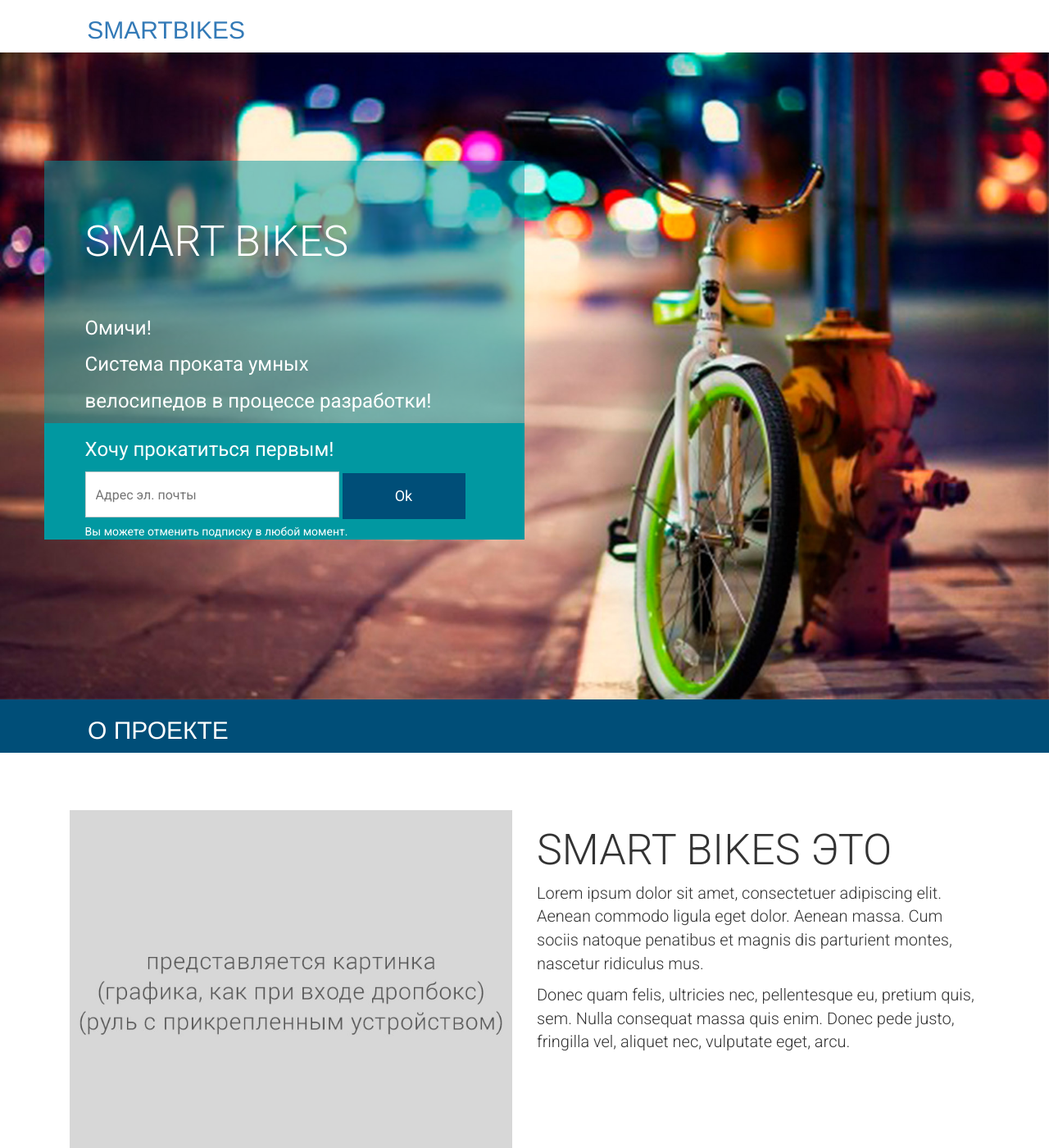
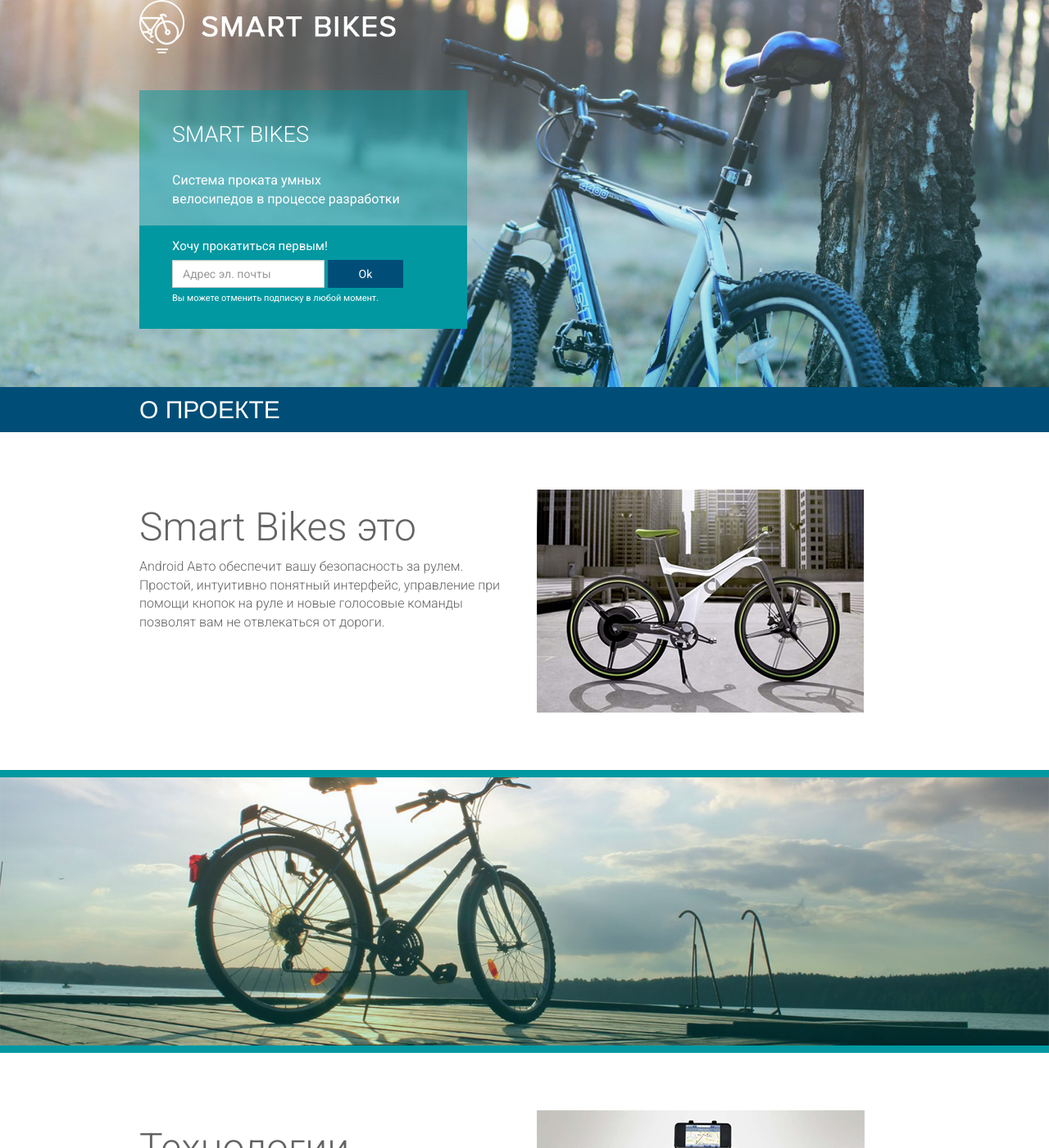
Before and after one commit to blan4/SmartBikesLanding, a Jekyll site: the page built from index.html, in a window 1280 px wide and 1400 px high. Shown: the whole window at 82% size. Built offline with Jekyll 4.4.1, drawn with Linux system fonts in a browser that asks for light colours; nearby versions of some CDN libraries; some of the changed text lies outside the part shown.

Commit message:
new design

```diff
--- a/_includes/footer.html
+++ b/_includes/footer.html
@@ -1,5 +1,10 @@
 <div class="site-footer">
-  <div class="container">
-    <p>Smart bikes</p>
+  <div class="content">
+    <div class="copyright">
+      <p>&copy; Smart Bikes, 2014</p>
+    </div>
+    <div class="likesBox">
+      <div id="vkLike"></div>
+    </div>
   </div>
 </div>
--- a/_includes/header.html
+++ b/_includes/header.html
@@ -1,12 +1,5 @@
-<header class="navbar main-navbar navbar-fixed-top">
-  <div class="raw">
-    <div class="navbar-header">
-      <button class="navbar-toggle collapsed" data-target=".bar" data-toggle="collapse" type="button">
-        <span class="sr-only">Toggle navigation</span><span class="icon-bar"></span>
-        <span class="icon-bar"></span>
-        <span class="icon-bar"></span>
-      </button>
-      <h2><a href="/">SmartBikes</a></h2>
-    </div>
+<header class="logo">
+  <div class="content">
+    <img src="img/logo.png" />
   </div>
 </header>
--- a/_includes/subscription.html
+++ b/_includes/subscription.html
@@ -1,15 +1,15 @@
 <div class="section">
   <div class="raw">
-    <div class="content">
-      <div class="sub-content">
-        <img src="img/bike_pic.jpg" class="img-responsive" />
+    <div class="sub-content">
+      <img src="img/background.jpg" class="img-responsive" />
+      <div class="content">
         <div class="subscription">
           <div class="description">
             <div class="text">
               <h1 class="big white">Smart Bikes</h1>
-              <p class="white">Омичи!</p>
               <p class="white">Система проката умных</p>
-              <p class="white">велосипедов в процессе разработки!</p>
+              <p class="white">велосипедов в процессе разработки</p>
+              <br>
             </div>
             <div class="subscription-form">
               <div class="text">
@@ -17,13 +17,10 @@
                   <label for="entry_email">
                     <span class="white">Хочу прокатиться первым!</span>
                   </label>
-                  <input placeholder="Адрес эл. почты" class="form-control-fixed subscription-input" id="entry_email" name="email" type="email" />
-                  <input class="btn btn-green" type="submit" value="Ok" />
+                  <input placeholder="Адрес эл. почты" class="form-control" id="entry_email" name="email" type="email" />
+                  <input class="btn" type="submit" value="Ok" />
                 </form>
                 <p class="privacy white">Вы можете отменить подписку в любой момент. </p>
-                <div id="likesBox">
-                  <div id="vkLike"></div>
-                </div>
                 <div id="responseBox"></div>
               </div>
             </div>
--- a/_layouts/default.html
+++ b/_layouts/default.html
@@ -10,16 +10,12 @@
     {% include subscription.html %}
 
     <div class="navbar my-navbar">
-      <div class="raw">
-        <div class="navbar-header">
-          <h2 class="nav-word">О проекте</h2>
-        </div>
+      <div class="content">
+        <h2 class="nav-word">О проекте</h2>
       </div>
     </div>
 
-    <div class="content">
-      {{ content }}
-    </div>
+    {{ content }}
 
     {% include footer.html %}
   </body>
--- a/css/app.scss
+++ b/css/app.scss
@@ -3,23 +3,21 @@
 
 $color-1: #004e78;
 
-body {
-  padding-top: 50px;
-}
-
 h1 {
   font-family: Roboto;
   font-weight: 300;
   text-transform: uppercase;
-  font-size: 52px;
+  font-size: 27px;
 }
 
 .big {
-  padding-top: 70px;
-  padding-bottom: 50px;
+  padding-top: 40px;
+  padding-bottom: 30px;
+  margin: 0;
 }
 
 h2 {
+  margin-top: 10px;
   text-transform: uppercase;
 }
 
@@ -31,22 +29,21 @@ h3 {
 
 p.privacy {
   margin-top: 5px;
-  font-size: 14px;
+  font-size: 11px;
 }
 
 p {
   font-family: Roboto;
   font-weight: 400;
-  font-size: 24px;
+  font-size: 16px;
+  margin: 0;
 }
 
 .subscription {
-  bottom: 23%;
-  margin-left: 4.2%;
+  bottom: 15%;
   position: absolute;
-  width: 45.83%;
+  width: 400px;
   .description {
-    min-width: 310px;
     background-color: rgba(1,152,161,0.5);
   }
   .subscription-form {
@@ -54,36 +51,29 @@ p {
     background-color: rgba(1,152,161,1);
   }
   .text {
-    margin-left: 8.5%;
+    margin-left: 40px;
   }
   .subscription-input {
-    width: 51%;
-    min-width: 310px;
+    width: 400px;
   }
 }
 
 .btn {
-  height: 56px;
-  font-size: 18px;
+  font-size: 14px;
   font-family: Roboto;
-  width: 150px;
+  width: 92px;
 }
 
-.form-control-fixed {
-  height: 56px !important;
-  width: 450px;
-  padding: 6px 12px;
-  border: 1px solid #ccc;
+.form-control {
   font-weight: 400;
   font-family: Roboto;
-  font-size: 16px;
+  font-size: 14px;
 }
 
 .content {
-  position: relative;
-  overflow: hidden;
-  width: 100%;
-  height: 100%;
+  margin-left: auto;
+  margin-right: auto;
+  width: 940px;
 }
 
 .sub-content {
@@ -102,48 +92,29 @@ p {
 }
 
 .my-navbar {
+  width: 100%;
   margin: 0;
   background-color: $color-1;
   color: #ffffff;
   border-radius: 0;
 }
 
-.main-navbar {
-  background-color: #ffffff;
-}
-
-section.right {
-  height: 600px;
-}
-
-section.left {
-  height: 600px;
-}
-
-.navbar-header {
-  margin-left: 8.3%;
-}
-
-.img-sized {
-  width: 540px;
-  height: auto;
-}
-
-.article {
-  margin-left: 10.4%;
-  margin-right: 10.4%;
+header.logo {
+  position: absolute;
+  z-index: 1000;
+  width: 100%;
 }
 
 label {
   padding-top: 15px;
-  margin-bottom: 10px;
+  margin-bottom: 5px;
   display: block;
 }
 
 span {
   font-family: Roboto;
   font-weight: 400;
-  font-size: 24px;
+  font-size: 15px;
 }
 
 .white {
@@ -156,10 +127,16 @@ span {
 
 .light {
   font-weight: 300;
+  text-transform: none;
+  color: #636363;
+}
+
+h1.light {
+  font-size: 48px;
 }
 
 p.light {
-  font-size: 20px;
+  font-size: 16px;
 }
 
 section {
@@ -167,12 +144,40 @@ section {
 }
 
 .bordered {
-  border-bottom: 3px solid #0198a1;
+  border-bottom: 9px solid #0198a1;
   padding-bottom: 70px;
   padding-top: 70px;
 }
 
+.bordered-picture {
+  border-bottom: 9px solid #0198a1;
+}
+
 .site-footer {
   height: 100%;
+  width: 100%;
   background-color: #0198a1;
+  overflow: hidden;
+  p {
+    font-size: 14px;
+    font-weight: 300;
+    font-family: Roboto;
+    color: #ffffff;
+    vertical-align: middle;
+  }
+  .likesBox {
+    display: inline-block;
+  }
+
+  .copyright {
+    display: inline-block;
+  }
 }
+
+.text-block {
+  padding-left: 0;
+}
+
+#responseBox {
+  height: 30px;
+}
--- a/index.html
+++ b/index.html
@@ -3,46 +3,31 @@ layout: default
 ---
 
 <div class="col-md-12 bordered">
-  <div class="container">
-    <div class="col-md-6">
-      <img src='img/pic_1.jpg' class='img-sized' />
+  <div class="content">
+    <div class="col-md-6 text-block">
+      <h1 class="light">Smart Bikes это</h1>
+      <p class="light">Android Авто обеспечит вашу безопасность за рулем. Простой, интуитивно понятный интерфейс, управление при помощи кнопок на руле и новые голосовые команды позволят вам не отвлекаться от дороги.
+      </p>
     </div>
     <div class="col-md-6">
-      <h1 class="light">Smart Bikes это</h1>
-      <p class="light">Lorem ipsum dolor sit amet, consectetuer adipiscing elit. Aenean commodo ligula eget dolor. Aenean massa. Cum sociis natoque penatibus et magnis dis parturient montes, nascetur ridiculus mus.
-      </p>
-      <p class="light">Donec quam felis, ultricies nec, pellentesque eu, pretium quis, sem. Nulla consequat massa quis enim. Donec pede justo, fringilla vel, aliquet nec, vulputate eget, arcu.
-      </p>
+      <img src='img/bike_1.jpg' />
     </div>
   </div>
 </div>
 
+<div class="bordered-picture">
+  <img src="img/background_second.jpg" class="img-responsive" />
+</div>
+
 <div class="col-md-12 bordered">
-  <div class="container">
-    <div class="col-md-6">
-      <h1 class="light">Smart Bikes это</h1>
-      <p class="light">Lorem ipsum dolor sit amet, consectetuer adipiscing elit. Aenean commodo ligula eget dolor. Aenean massa. Cum sociis natoque penatibus et magnis dis parturient montes, nascetur ridiculus mus.
-      </p>
-      <p class="light">Donec quam felis, ultricies nec, pellentesque eu, pretium quis, sem. Nulla consequat massa quis enim. Donec pede justo, fringilla vel, aliquet nec, vulputate eget, arcu.
+  <div class="content">
+    <div class="col-md-6 text-block">
+      <h1 class="light">Технологии</h1>
+      <p class="light">Подключите телефон, и вы получите доступ к своей музыке, контактам и сообщениям, не отвлекаясь от дороги.
       </p>
     </div>
     <div class="col-md-6">
-      <img src='img/pic_1.jpg' class='img-sized' />
+      <img src='img/bike_2.jpg' />
     </div>
   </div>
 </div>
-
-<div class="col-md-12 bordered">
-  <div class="container">
-    <div class="col-md-6">
-      <img src='img/pic_1.jpg' class='img-sized' />
-    </div>
-    <div class="col-md-6">
-      <h1 class="light">Smart Bikes это</h1>
-      <p class="light">Lorem ipsum dolor sit amet, consectetuer adipiscing elit. Aenean commodo ligula eget dolor. Aenean massa. Cum sociis natoque penatibus et magnis dis parturient montes, nascetur ridiculus mus.
-      </p>
-      <p class="light">Donec quam felis, ultricies nec, pellentesque eu, pretium quis, sem. Nulla consequat massa quis enim. Donec pede justo, fringilla vel, aliquet nec, vulputate eget, arcu.
-      </p>
-    </div>
-  </div>
-</div>
```
Also changed, not shown: img/background.jpg (added), img/background_second.jpg (added), img/bike_1.jpg (added), img/bike_2.jpg (added), img/logo.png (added), 1 other file.
